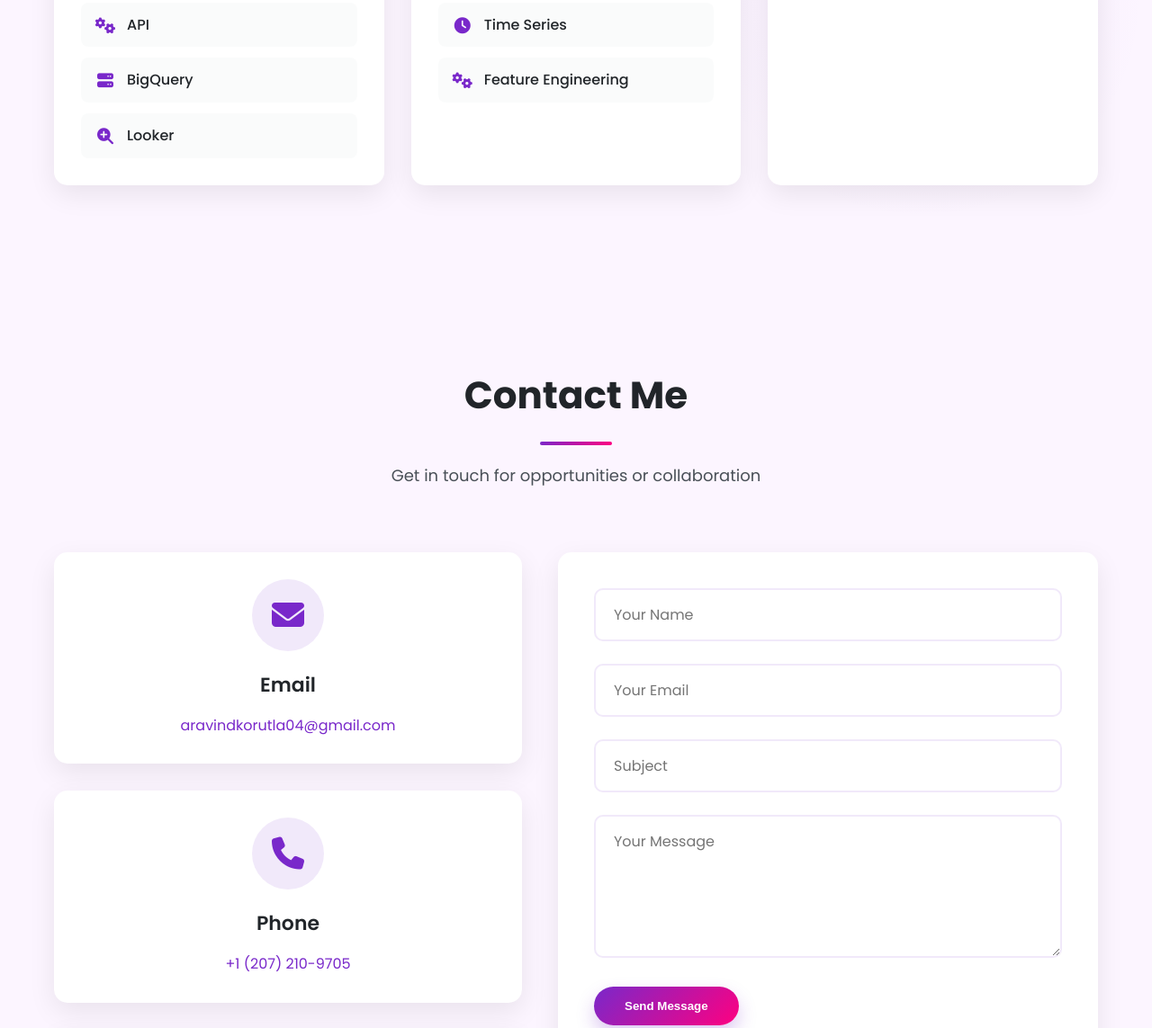
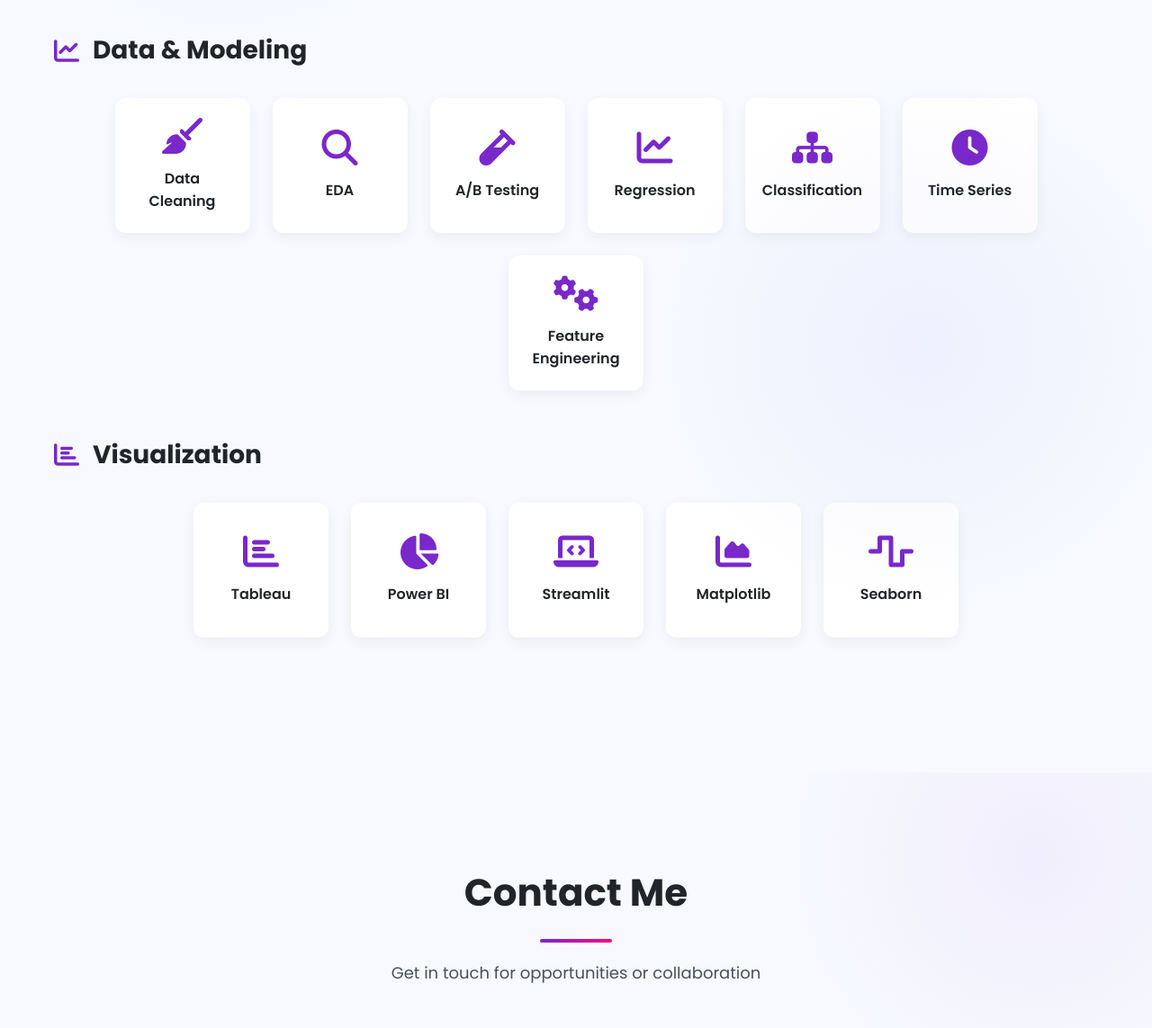
Before and after one commit to korutlaaravind/Aravind-portfolio, a plain HTML site: page about.html in a window 1280 px wide. Shown: the part 4989-6132 px from the top of the page at 90% size. Drawn offline with nearby package versions, Linux system fonts and the light colour scheme.

Commit message:
Update style.css

```diff
--- a/style.css
+++ b/style.css
@@ -153,9 +153,9 @@
     color: var(--primary-color);
   }
 
-  /* Skills section - 3-column layout */
+   /* Skills section - Updated card layout */
 .skills-section {
-    background-color: #fcf5ff;
+  background-color: #f7f9ff;
   position: relative;
 }
 
@@ -167,88 +167,72 @@
   width: 100%;
   height: 100%;
   background-image:
-        radial-gradient(circle at 20% 30%, rgba(255, 0, 128, 0.05) 0%, transparent 20%),
-        radial-gradient(circle at 80% 70%, rgba(121, 40, 202, 0.05) 0%, transparent 20%);
+      radial-gradient(circle at 20% 30%, rgba(71, 86, 223, 0.05) 0%, transparent 20%),
+      radial-gradient(circle at 80% 70%, rgba(71, 86, 223, 0.05) 0%, transparent 20%);
 }
 
-  /* Three-column grid layout */
-  .skills-grid {
-    display: grid;
-    grid-template-columns: repeat(3, 1fr);
-    gap: 30px;
-    position: relative;
-    z-index: 2;
+/* Skills layout with cards */
+.skills-container {
+  margin-top: 50px;
 }
 
 .skills-category {
-    background: white;
-    border-radius: 15px;
-    padding: 30px;
-    box-shadow: var(--box-shadow);
-    transition: var(--transition);
-  }
-
-  .skills-category:hover {
-    transform: translateY(-10px);
-    box-shadow: 0 15px 30px rgba(121, 40, 202, 0.2);
+  margin-bottom: 50px;
 }
 
 .category-title {
-    font-size: 24px;
+  font-size: 28px;
   font-weight: 700;
   color: var(--dark-color);
-    margin-bottom: 25px;
+  margin-bottom: 30px;
   display: flex;
   align-items: center;
-    padding-bottom: 15px;
-    border-bottom: 2px solid rgba(121, 40, 202, 0.1);
 }
 
 .category-title i {
-    margin-right: 12px;
+  margin-right: 15px;
   color: var(--primary-color);
-    font-size: 24px;
+  font-size: 28px;
 }
 
 .skills-list {
   display: flex;
-    flex-direction: column;
-    gap: 12px;
+  flex-wrap: wrap;
+  gap: 25px;
+  justify-content: center;
 }
 
 .skill-item {
+  background: white;
+  border-radius: 12px;
+  width: 150px;
+  height: 150px;
   display: flex;
+  flex-direction: column;
   align-items: center;
-    gap: 12px;
-    padding: 12px 15px;
-    border-radius: 8px;
-    background: rgba(248, 249, 250, 0.7);
+  justify-content: center;
   transition: var(--transition);
+  box-shadow: 0 5px 15px rgba(0, 0, 0, 0.05);
+  padding: 20px;
 }
 
 .skill-item:hover {
-    background: var(--primary-color);
-    transform: translateX(5px);
-  }
-
-  .skill-item:hover .skill-icon,
-  .skill-item:hover .skill-name {
-    color: white;
+  transform: translateY(-10px);
+  box-shadow: 0 15px 30px rgba(121, 40, 202, 0.15);
+  border-bottom: 3px solid var(--primary-color);
 }
 
 .skill-icon {
-    font-size: 18px;
+  font-size: 40px;
   color: var(--primary-color);
-    width: 24px;
-    text-align: center;
-    transition: var(--transition);
+  margin-bottom: 15px;
 }
 
 .skill-name {
   font-size: 16px;
-    font-weight: 500;
+  font-weight: 600;
   color: var(--dark-color);
-    transition: var(--transition);
+  text-align: center;
 }
 
   /* Footer styles */
@@ -752,97 +736,115 @@
     font-weight: 500;
   }
 
-  /* Contact Section */
+/* Updated Contact Section */
 .contact-section {
-    background-color: #fcf5ff;
+  background-color: #f7f9ff;
+  position: relative;
+}
+
+.contact-section::before {
+  content: '';
+  position: absolute;
+  top: 0;
+  left: 0;
+  width: 100%;
+  height: 100%;
+  background-image:
+      radial-gradient(circle at 10% 90%, rgba(121, 40, 202, 0.05) 0%, transparent 20%),
+      radial-gradient(circle at 90% 10%, rgba(121, 40, 202, 0.05) 0%, transparent 20%);
 }
 
 .contact-container {
+  background: white;
+  border-radius: 20px;
+  box-shadow: var(--box-shadow);
+  padding: 50px;
+  position: relative;
+  z-index: 2;
+  text-align: center;
+}
+
+.connect-btn {
+  display: inline-block;
+  padding: 14px 30px;
+  background: linear-gradient(135deg, #7928ca 0%, #ff0080 100%);
+  color: white;
+  border-radius: 50px;
+  text-decoration: none;
+  font-weight: 600;
+  margin-bottom: 40px;
+  transition: var(--transition);
+}
+
+.connect-btn:hover {
+  transform: translateY(-5px);
+  box-shadow: 0 10px 20px rgba(121, 40, 202, 0.2);
+}
+
+.contact-message {
+  margin-bottom: 50px;
+  font-size: 18px;
+  line-height: 1.8;
+  max-width: 800px;
+  margin-left: auto;
+  margin-right: auto;
+}
+
+.contact-info {
   display: flex;
+  justify-content: center;
   flex-wrap: wrap;
   gap: 40px;
 }
 
-  .contact-info {
-    flex: 1;
-    min-width: 300px;
+.contact-card {
   display: flex;
-    flex-direction: column;
-    gap: 30px;
-  }
-
-  .contact-card {
-    background: white;
-    padding: 30px;
+  align-items: center;
+  gap: 15px;
+  padding: 20px;
+  background: #f7f9ff;
   border-radius: 15px;
-    box-shadow: var(--box-shadow);
-    text-align: center;
+  min-width: 250px;
+  transition: var(--transition);
 }
 
 .contact-card:hover {
-    transform: translateY(-10px);
-    box-shadow: 0 15px 30px rgba(121, 40, 202, 0.2);
+  transform: translateY(-5px);
+  box-shadow: 0 10px 20px rgba(121, 40, 202, 0.1);
 }
 
 .contact-icon {
-    font-size: 36px;
+  font-size: 24px;
   color: var(--primary-color);
-    margin-bottom: 20px;
   background: rgba(121, 40, 202, 0.1);
-    width: 80px;
-    height: 80px;
-    border-radius: 50%;
+  width: 50px;
+  height: 50px;
+  border-radius: 10px;
   display: flex;
   align-items: center;
   justify-content: center;
-    margin: 0 auto 20px;
 }
 
-  .contact-card h3 {
-    font-size: 22px;
-    font-weight: 600;
-    margin-bottom: 15px;
-    color: var(--dark-color);
+.contact-details {
+  text-align: left;
 }
 
-  .contact-card a {
-    color: var(--primary-color);
-    text-decoration: none;
+.contact-details h3 {
+  font-size: 18px;
+  color: var(--dark-color);
+  margin-bottom: 5px;
 }
 
-  .contact-form {
-    flex: 1;
-    min-width: 300px;
-    background: white;
-    padding: 40px;
-    border-radius: 15px;
-    box-shadow: var(--box-shadow);
+.contact-details a,
+.contact-details p {
+  color: var(--text-color);
+  text-decoration: none;
+  font-size: 16px;
+  transition: var(--transition);
 }
 
-  .form-group {
-    margin-bottom: 25px;
-  }
-
-  .form-group input,
-  .form-group textarea {
-    width: 100%;
-    padding: 15px 20px;
-    border: 2px solid rgba(121, 40, 202, 0.1);
-    border-radius: 10px;
-    font-family: 'Poppins', sans-serif;
-    font-size: 16px;
-    color: var(--text-color);
-  }
-
-  .form-group input:focus,
-  .form-group textarea:focus {
-    outline: none;
-    border-color: var(--primary-color);
-  }
-
-  .form-group textarea {
-    resize: vertical;
-    min-height: 120px;
+.contact-details a:hover {
+  color: var(--primary-color);
 }
 
   /* Responsive adjustments for all sections */
```
Lines whose indentation alone changed are shown as unchanged.
